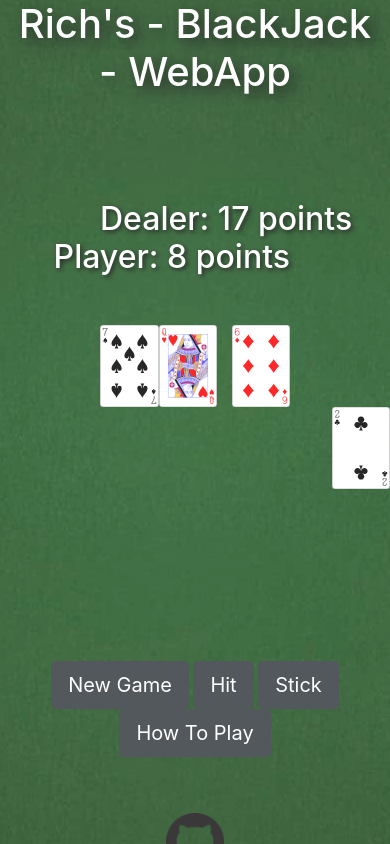
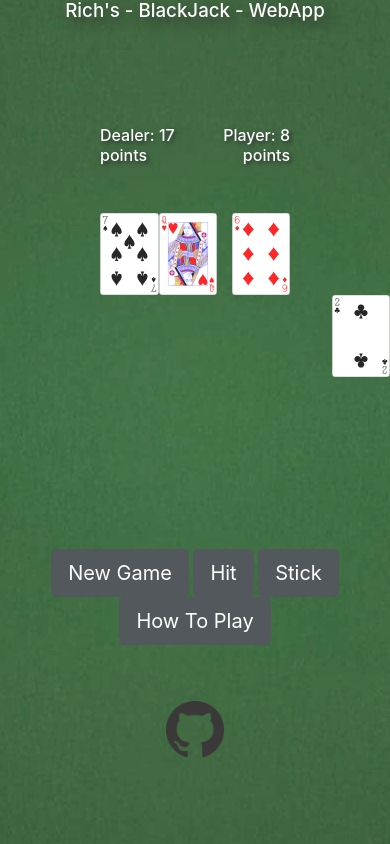
Before and after one commit to richardmalpas/blackjack_webapp, a Flask app: page / in a window 390 px wide. Run offline with Flask 2, Linux system fonts and the light colour scheme; some libraries are stand-ins or nearby versions.

Commit message:
update styles.css to include media query

```diff
--- a/static/styles.css
+++ b/static/styles.css
@@ -4,8 +4,8 @@
   height: 100vh;
   opacity: 0.85;
 
+}
 
-}
 
 h1 {
   color: white;
@@ -22,3 +22,28 @@ h3 {
   color: white;
   text-shadow: 2px 2px 5px black;
 }
+
+@media only screen and (min-width: 601px) {
+  h1 {
+    font-size: 2.5em;
+  }
+  h2 {
+    font-size: 2em;
+  }
+  h3 {
+    font-size: 1.7em;
+  }
+}
+
+
+@media only screen and (max-width: 600px) {
+  h1 {
+    font-size: 1.17em;
+  }
+  h2 {
+    font-size: 1em;
+  }
+  h3 {
+    font-size: 0.83em;
+  }
+}
```
